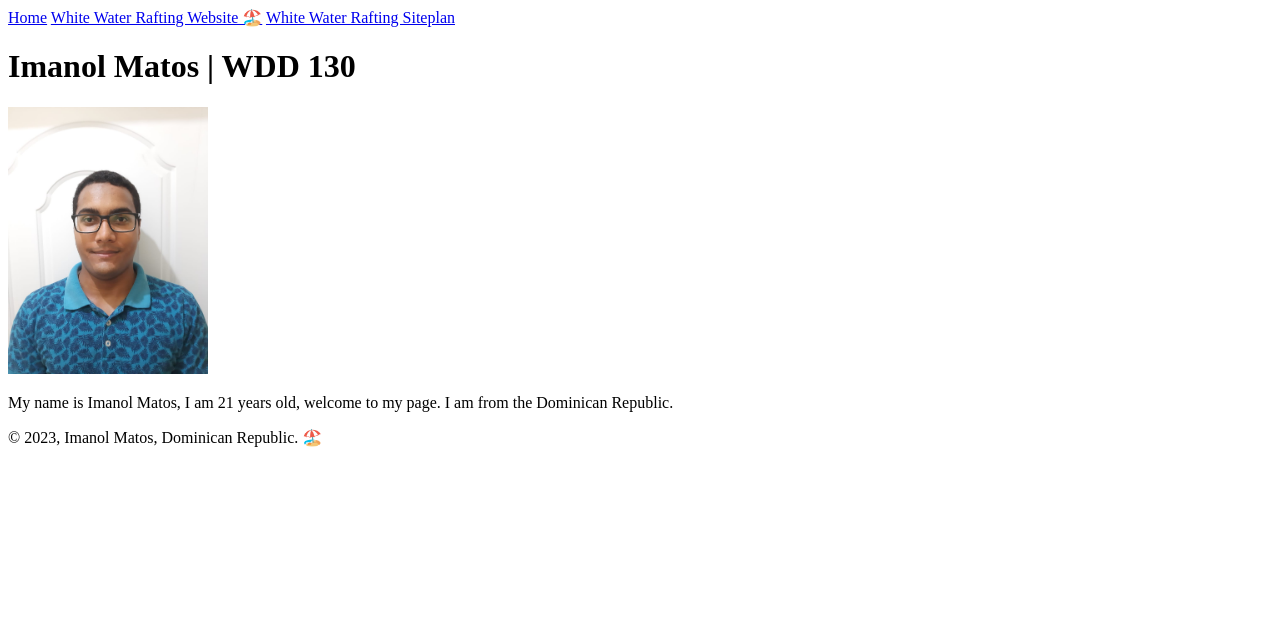
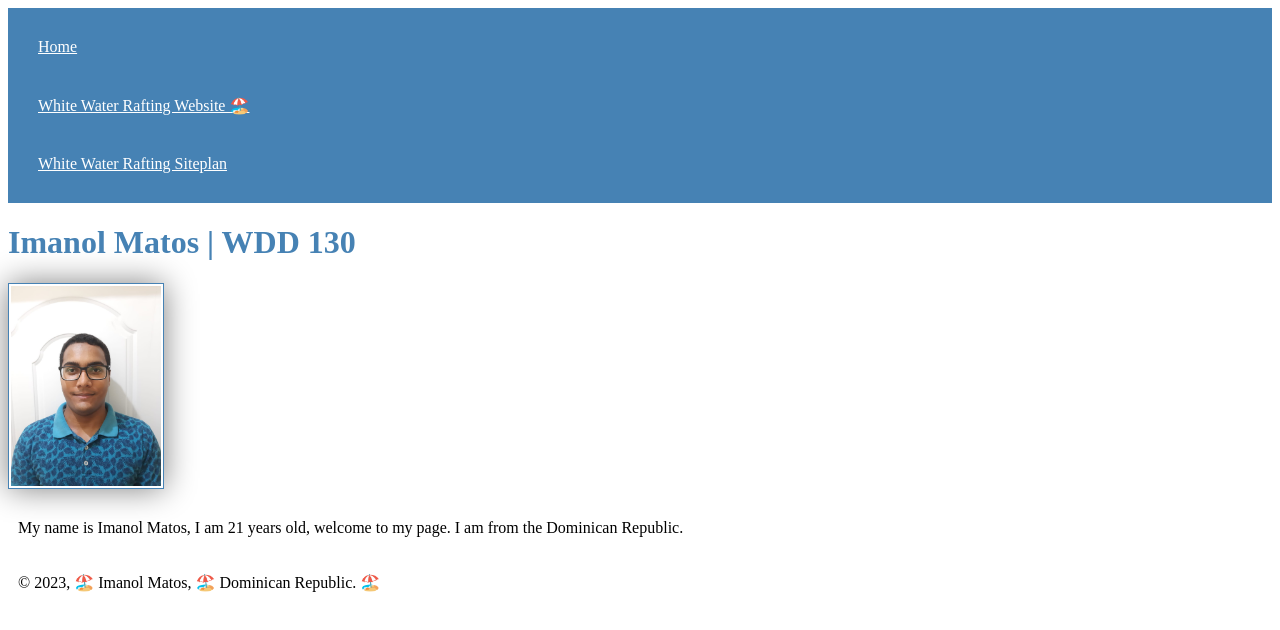
Before and after one commit to imanolmatos/WDD130, a plain HTML site: page index.html in a window 1280 px wide. Drawn offline with Linux system fonts and the light colour scheme.

Commit message:
CSS added it.

```diff
--- a/index.html
+++ b/index.html
@@ -4,6 +4,7 @@
         <meta charset="utf-8">
         <meta name="viewport" content="width=device-width, initial - scale=1.0">
         <title>Imanol Matos |WDD 130 </title>
+        <link rel="stylesheet" href="styles/styles.css">
     </head>
     <body>
         <header>
@@ -19,7 +20,7 @@
             <p>My name is Imanol Matos, I am 21 years old, welcome to my page. I am from the Dominican Republic. </p>
         </main>
         <footer>
-            <p> &copy; 2023, Imanol Matos, Dominican Republic. 🏖️</p>
+            <p> &copy; 2023, 🏖️ Imanol Matos, 🏖️ Dominican Republic. 🏖️</p>
         </footer>
     </body>
 </html>
--- /dev/null
+++ b/styles/styles.css
@@ -0,0 +1,27 @@
+nav {
+    background-color: steelblue;
+    padding: 10px;
+}
+
+nav a {
+    color: white;
+    display: block;
+    padding: 20px;
+}
+
+h1 {
+    color: steelblue;
+}
+
+img {
+    width: 150px;
+    height: auto;
+    border: 1px solid steelblue;
+    padding: 2px;
+    box-shadow: 0 0 30px gray;
+
+}
+
+p {
+    padding: 10px;
+}
```
